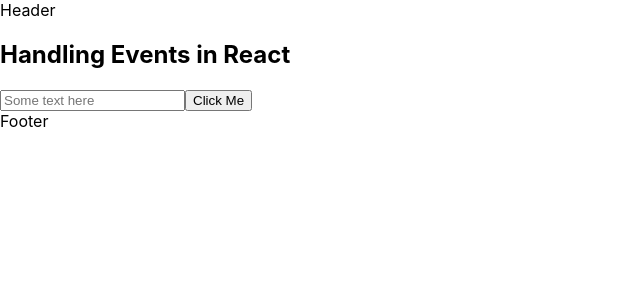
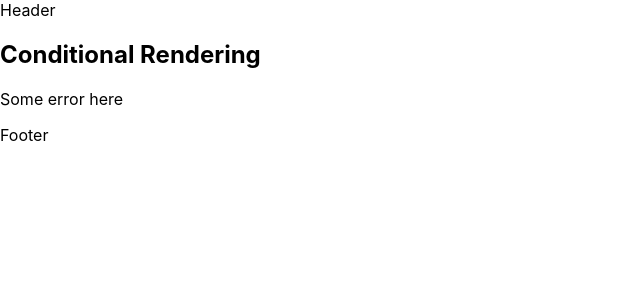
Before and after one commit to SalmaZiady/modern-react-patterns, a React (Create React App) app: page / in a window 1280 px wide. Shown: the top 300 px of the page, without its empty margins (0-640 px from the left). Built offline with nearby package versions, Linux system fonts and the light colour scheme.

Commit message:
Conditional Rendering

```diff
--- a/src/components/List.js
+++ b/src/components/List.js
@@ -60,6 +60,7 @@ const List = () => {
 
 */
 
+/*
 const List = () =>{
 
 const handleClick = (id,e) => console.log(id,e)
@@ -76,3 +77,23 @@ const handleChange = (e) => console.log(e.target.id)
 }
 
 export default List;
+
+*/
+
+const List = () => {
+
+const [error, setError] = useState(true);
+
+
+
+return (
+
+  <div className="list">
+    <h2>Conditional Rendering</h2>
+    {error &&  <p>Some error here</p> }
+
+  </div>
+)
+}
+
+export default List
```
